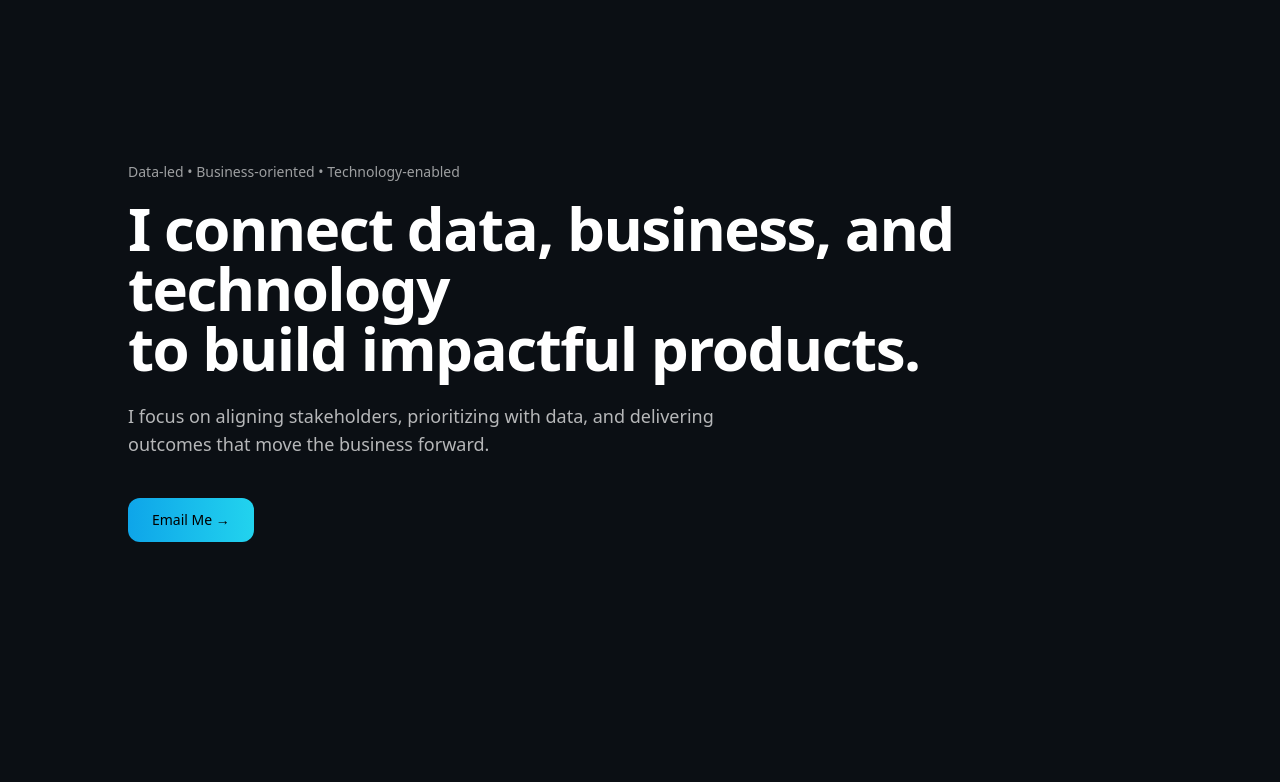
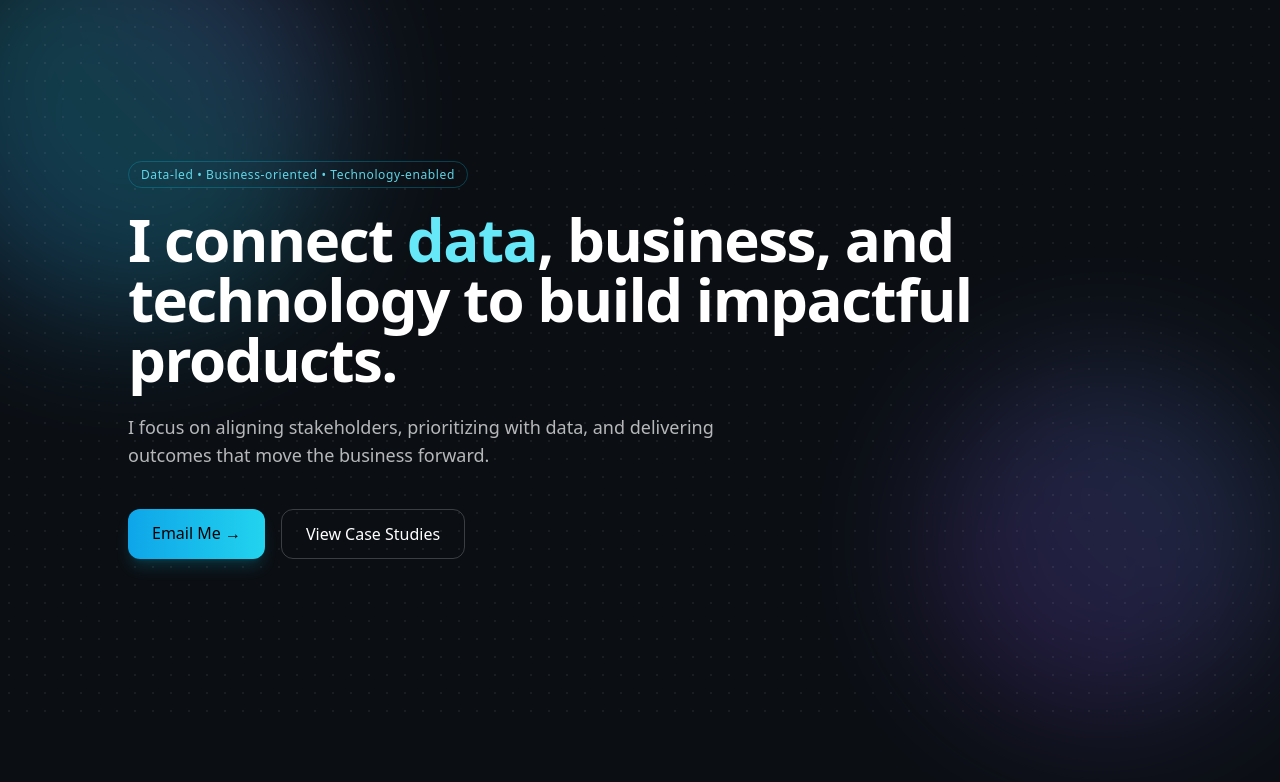
Before and after one commit to yspace89/personalweb, a Next.js app: page / in a window 1280 px wide. Shown: the top 782 px of the page. Built offline with nearby package versions, Linux system fonts and the light colour scheme.

Commit message:
Update page.tsx

```diff
--- a/app/page.tsx
+++ b/app/page.tsx
@@ -5,19 +5,23 @@ export default function Home() {
     <main className="bg-[#0B0F14] text-white overflow-x-hidden">
 
       {/* ================= HERO ================= */}
-      <section className="relative min-h-[88vh] flex items-center px-6">
-        {/* Soft radial depth */}
-        <div className="absolute inset-0 -z-10 bg-[radial-gradient(circle_at_30%_20%,rgba(56,189,248,0.18),transparent_60%)]" />
-        <div className="absolute inset-0 -z-10 bg-[radial-gradient(circle_at_80%_80%,rgba(6,182,212,0.12),transparent_60%)]" />
+      <section className="relative min-h-[90vh] flex items-center px-6">
 
-        <div className="max-w-5xl mx-auto animate-fadeUp">
-          <p className="text-sm text-white/60 mb-4">
+        {/* decorative glow */}
+        <div className="absolute -top-24 -left-20 h-[26rem] w-[26rem] rounded-full bg-gradient-to-tr from-blue-500 via-cyan-400 to-purple-500 opacity-25 blur-3xl" />
+        <div className="absolute bottom-0 right-0 h-[22rem] w-[22rem] rounded-full bg-gradient-to-tr from-purple-600 to-blue-400 opacity-20 blur-3xl" />
+
+        {/* dot grid */}
+        <div className="absolute inset-0 pointer-events-none bg-[radial-gradient(#ffffff10_1px,transparent_1px)] bg-[size:18px_18px]" />
+
+        <div className="relative max-w-5xl mx-auto animate-fadeUp">
+          <span className="text-xs tracking-wider text-cyan-300/90 border border-cyan-500/30 px-3 py-1 rounded-full">
             Data-led • Business-oriented • Technology-enabled
-          </p>
+          </span>
 
-          <h1 className="text-4xl md:text-6xl font-semibold leading-tight tracking-tight">
-            I connect data, business, and technology<br/>
-            to build impactful products.
+          <h1 className="mt-6 text-4xl md:text-6xl font-semibold leading-tight tracking-tight">
+            I connect <span className="text-cyan-300">data</span>, business, and
+            technology to build impactful products.
           </h1>
 
           <p className="mt-6 text-lg text-white/70 max-w-2xl">
@@ -25,12 +29,21 @@ export default function Home() {
             and delivering outcomes that move the business forward.
           </p>
 
-          <a
-            href="mailto:ubaidillahym@gmail.com"
-            className="inline-block mt-10 rounded-xl bg-gradient-to-r from-sky-500 to-cyan-400 px-6 py-3 text-sm font-medium text-black hover:opacity-90 transition"
-          >
-            Email Me →
-          </a>
+          <div className="mt-10 flex gap-4">
+            <a
+              href="mailto:ubaidillahym@gmail.com"
+              className="px-6 py-3 rounded-xl bg-gradient-to-r from-sky-500 to-cyan-400 text-black font-medium shadow-lg shadow-cyan-500/20 hover:opacity-90 transition"
+            >
+              Email Me →
+            </a>
+
+            <a
+              href="#work"
+              className="px-6 py-3 rounded-xl border border-white/20 hover:border-white/50 transition"
+            >
+              View Case Studies
+            </a>
+          </div>
         </div>
       </section>
 
@@ -69,10 +82,6 @@ export default function Home() {
       <section className="px-6 py-16 md:py-20">
         <div className="max-w-5xl mx-auto">
           <h2 className="text-xl font-medium mb-8">How I Work</h2>
-
-          <p className="text-white/70 mb-8">
-            I work by balancing clarity, collaboration, and execution.
-          </p>
 
           <div className="grid md:grid-cols-3 gap-6">
             <Card
@@ -140,7 +149,7 @@ export default function Home() {
         </a>
       </section>
 
-      {/* simple animation */}
+      {/* simple intro animation */}
       <style jsx global>{`
         .animate-fadeUp {
           animation: fadeUp 0.7s ease-out both;
```
